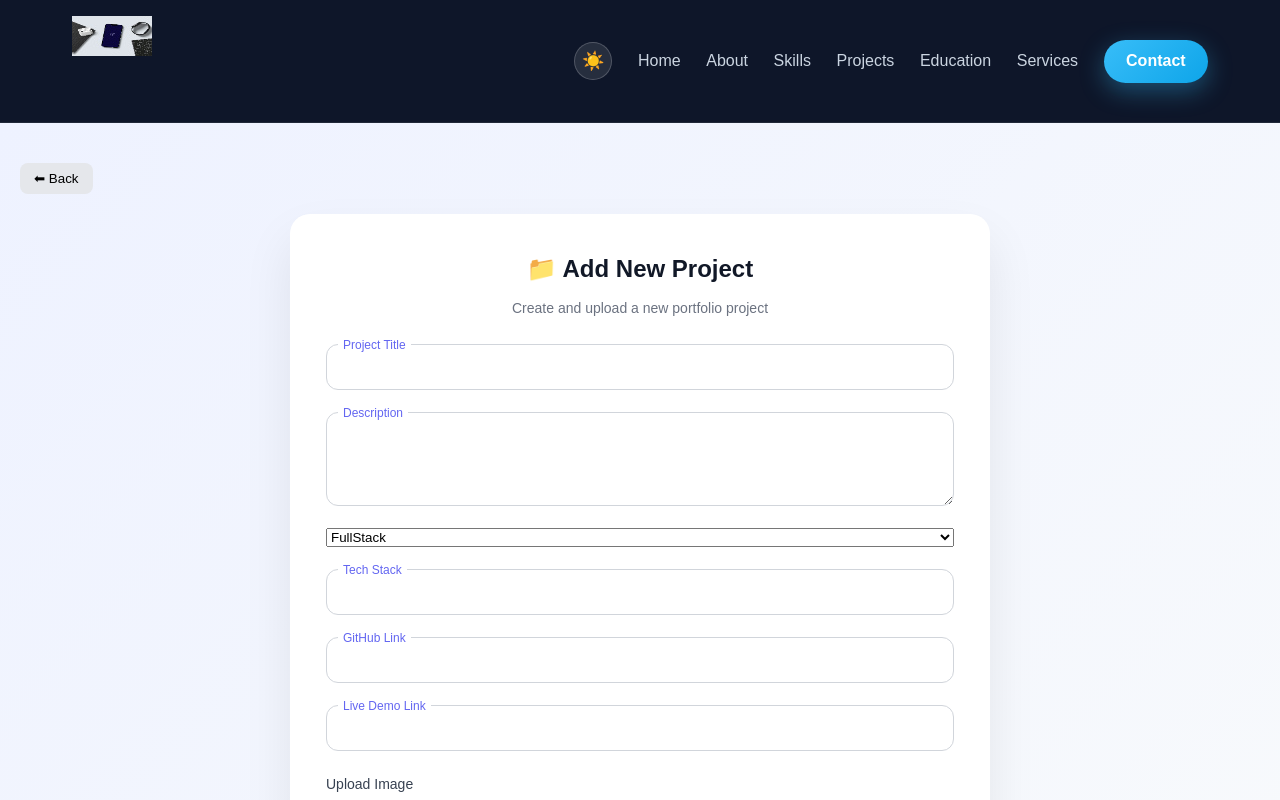
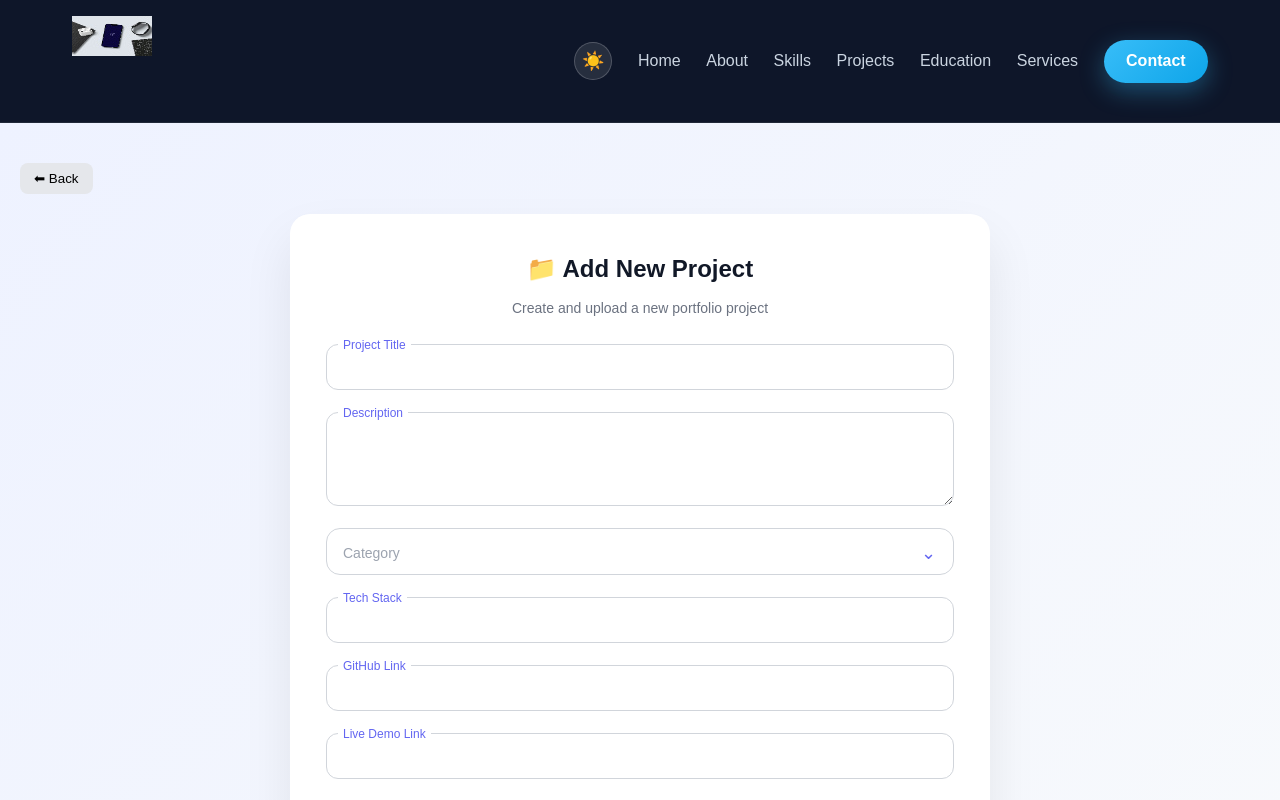
Before and after one commit to Aryanjinjariya/Portfolio-Website1, a React (Vite) app in the folder client/: page /add-project in a window 1280 px wide. Shown: the top 800 px of the page. Built offline with nearby package versions, Linux system fonts and the light colour scheme; sample sign-in values are in the browser's storage.

Commit message:
Fixed project schema fields

```diff
--- a/client/src/Admin/AddProject.jsx
+++ b/client/src/Admin/AddProject.jsx
@@ -128,7 +128,9 @@ const AddProject = () => {
 					</div>
 
 					{/* CATEGORY */}
-					<div className='input-group'>
+					<div className='input-group select-group'>
+						<label className='select-label'>Category</label>
+
 						<select
 							value={data.category}
 							onChange={e =>
--- a/client/src/App.css
+++ b/client/src/App.css
@@ -2999,4 +2999,82 @@ body.light .project-card p {
 	.project-card .actions {
 		flex-direction: column;
 	}
-}
+}/* ===============================
+   CATEGORY SELECT FIX
+================================ */
+
+.select-group {
+	position: relative;
+}
+
+.select-label {
+	position: absolute;
+	top: -10px;
+	left: 14px;
+	font-size: 12px;
+	color: #6366f1;
+	background: white;
+	padding: 0 6px;
+	z-index: 2;
+	font-weight: 500;
+}
+
+/* SELECT STYLE */
+.select-group select {
+	width: 100%;
+	padding: 14px 16px;
+	border-radius: 14px;
+	border: 1px solid #d1d5db;
+	background: white;
+	font-size: 15px;
+	color: #111827;
+	outline: none;
+	transition: all 0.3s ease;
+	cursor: pointer;
+
+	appearance: none;
+	-webkit-appearance: none;
+	-moz-appearance: none;
+}
+
+/* FOCUS */
+.select-group select:focus {
+	border-color: #6366f1;
+	box-shadow: 0 0 0 4px rgba(99, 102, 241, 0.15);
+}
+
+/* CUSTOM ARROW */
+.select-group::after {
+	content: '⌄';
+	position: absolute;
+	right: 18px;
+	top: 50%;
+	transform: translateY(-40%);
+	font-size: 18px;
+	color: #6366f1;
+	pointer-events: none;
+}
+
+/* OPTION */
+.select-group select option {
+	background: white;
+	color: #111827;
+	padding: 10px;
+}
+
+/* DARK MODE */
+body.dark .select-group select {
+	background: rgba(255,255,255,0.05);
+	color: white;
+	border: 1px solid rgba(255,255,255,0.1);
+}
+
+body.dark .select-label {
+	background: #0f172a;
+	color: #38bdf8;
+}
+
+body.dark .select-group select option {
+	background: #0f172a;
+	color: white;
+}
```
